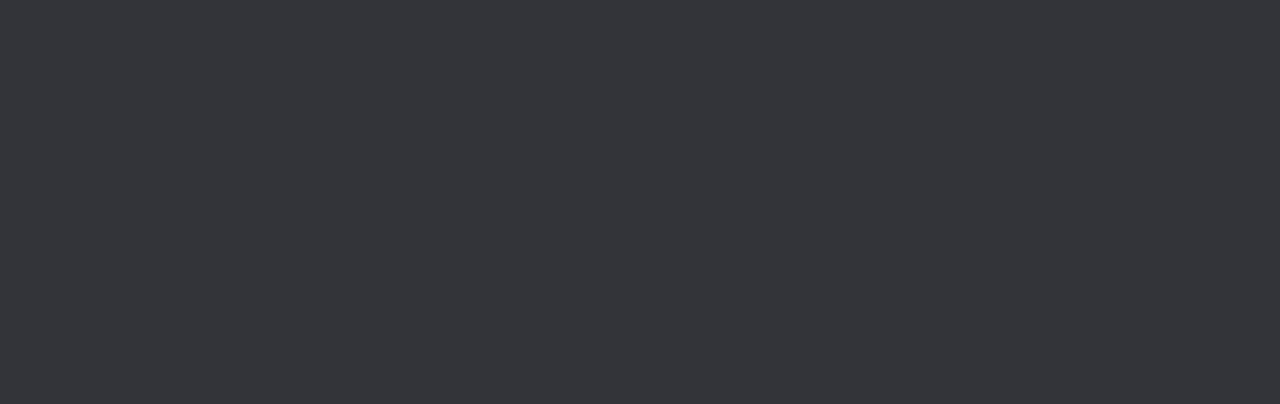
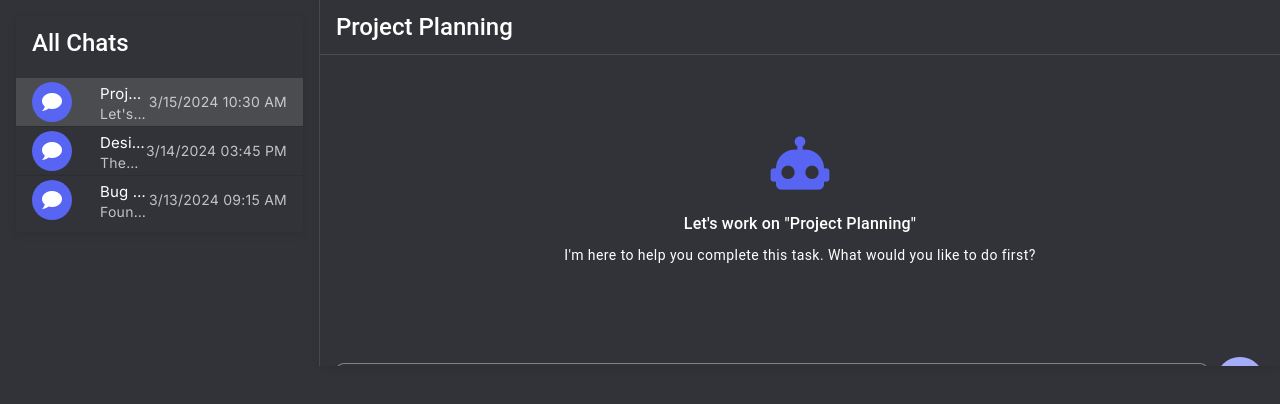
Before and after one commit to cchew/agents, a Vue app in the folder ui/: page /chats/chat1 in a window 1280 px wide. Before the commit this address had no page. Shown: the top 404 px of the page. Built offline with nearby package versions, Linux system fonts and the light colour scheme.

Commit message:
Initial chat list and update imports

```diff
--- /dev/null
+++ b/ui/src/components/chats/ChatsList.vue
@@ -0,0 +1,73 @@
+<template>
+  <v-container>
+    <v-row>
+      <v-col cols="12">
+        <v-card>
+          <v-card-title class="text-h5">
+            All Chats
+          </v-card-title>
+          <v-list>
+            <v-list-item
+              v-for="chat in chats"
+              :key="chat.id"
+              :to="`/chats/${chat.id}`"
+              :active="currentChatId === chat.id"
+            >
+              <template v-slot:prepend>
+                <v-avatar color="primary" class="mr-3">
+                  <v-icon icon="mdi-chat" />
+                </v-avatar>
+              </template>
+
+              <v-list-item-title>{{ chat.name }}</v-list-item-title>
+              <v-list-item-subtitle>{{ chat.lastMessage }}</v-list-item-subtitle>
+
+              <template v-slot:append>
+                <v-list-item-subtitle>
+                  {{ formatDate(chat.timestamp) }}
+                </v-list-item-subtitle>
+              </template>
+            </v-list-item>
+          </v-list>
+        </v-card>
+      </v-col>
+    </v-row>
+  </v-container>
+</template>
+
+<script>
+import { mapGetters } from 'vuex'
+
+export default {
+  name: 'ChatsList',
+
+  computed: {
+    ...mapGetters('chats', ['allChats']),
+
+    chats() {
+      return this.allChats
+    },
+
+    currentChatId() {
+      return this.$route.params.chatId
+    }
+  },
+
+  methods: {
+    formatDate(dateString) {
+      const date = new Date(dateString)
+      return date.toLocaleDateString() + ' ' + date.toLocaleTimeString([], { hour: '2-digit', minute: '2-digit' })
+    }
+  }
+}
+</script>
+
+<style scoped>
+.v-list-item {
+  border-bottom: 1px solid rgba(0, 0, 0, 0.12);
+}
+
+.v-list-item:last-child {
+  border-bottom: none;
+}
+</style>
--- a/ui/src/components/navigation/AppNavigation.vue
+++ b/ui/src/components/navigation/AppNavigation.vue
@@ -31,6 +31,15 @@
         :value="'all'"
         :to="'/tasks'"
         :active="currentRoute === 'all'"
+        rounded="lg"
+      />
+
+      <v-list-item
+        prepend-icon="mdi-chat"
+        title="All Chats"
+        :value="'chats'"
+        :to="'/chats'"
+        :active="currentRoute === 'chats'"
         rounded="lg"
       />
 
--- a/ui/src/router/index.js
+++ b/ui/src/router/index.js
@@ -1,9 +1,11 @@
 import { createRouter, createWebHistory } from 'vue-router'
-import store from '../store'
+import store from '@/store'
 
 // Views
-import Login from '../views/Login.vue'
-import Dashboard from '../views/Dashboard.vue'
+import Login from '@/views/Login'
+import Dashboard from '@/views/Dashboard'
+import Chats from '@/views/Chats'
+import ChatDetail from '@/views/ChatDetail'
 
 const routes = [
   {
@@ -27,6 +29,20 @@ const routes = [
     name: 'TaskList',
     component: Dashboard,
     meta: { requiresAuth: true }
+  },
+  {
+    path: '/chats',
+    component: Chats,
+    children: [
+      {
+        path: '',
+        redirect: '/chats/chat1'
+      },
+      {
+        path: ':chatId',
+        component: ChatDetail
+      }
+    ]
   }
 ]
 
--- a/ui/src/store/index.js
+++ b/ui/src/store/index.js
@@ -2,11 +2,13 @@ import { createStore } from 'vuex'
 import auth from './modules/auth'
 import tasks from './modules/tasks'
 import lists from './modules/lists'
+import chats from './modules/chats'
 
 export default createStore({
   modules: {
     auth,
     tasks,
-    lists
+    lists,
+    chats
   }
 })
--- /dev/null
+++ b/ui/src/store/modules/chats.js
@@ -0,0 +1,108 @@
+export default {
+  namespaced: true,
+
+  state: {
+    chats: [
+      {
+        id: 'chat1',
+        name: 'Project Planning',
+        lastMessage: 'Let\'s discuss the timeline for the next sprint',
+        timestamp: '2024-03-15T10:30:00',
+        messages: [
+          {
+            id: 'msg1',
+            sender: 'John',
+            content: 'Hi team, let\'s plan our next sprint',
+            timestamp: '2024-03-15T10:30:00'
+          },
+          {
+            id: 'msg2',
+            sender: 'Sarah',
+            content: 'I think we should focus on the authentication module first',
+            timestamp: '2024-03-15T10:32:00'
+          },
+          {
+            id: 'msg3',
+            sender: 'Mike',
+            content: 'Agreed. We can start with that and then move to the dashboard',
+            timestamp: '2024-03-15T10:35:00'
+          }
+        ]
+      },
+      {
+        id: 'chat2',
+        name: 'Design Review',
+        lastMessage: 'The new UI mockups look great!',
+        timestamp: '2024-03-14T15:45:00',
+        messages: [
+          {
+            id: 'msg1',
+            sender: 'Emma',
+            content: 'I\'ve updated the UI mockups for the dashboard',
+            timestamp: '2024-03-14T15:45:00'
+          },
+          {
+            id: 'msg2',
+            sender: 'David',
+            content: 'The new design looks much cleaner',
+            timestamp: '2024-03-14T15:48:00'
+          },
+          {
+            id: 'msg3',
+            sender: 'Emma',
+            content: 'Thanks! I\'ll share the updated assets with the team',
+            timestamp: '2024-03-14T15:50:00'
+          }
+        ]
+      },
+      {
+        id: 'chat3',
+        name: 'Bug Reports',
+        lastMessage: 'Found an issue with the login form',
+        timestamp: '2024-03-13T09:15:00',
+        messages: [
+          {
+            id: 'msg1',
+            sender: 'Alex',
+            content: 'There\'s a bug in the login form validation',
+            timestamp: '2024-03-13T09:15:00'
+          },
+          {
+            id: 'msg2',
+            sender: 'Lisa',
+            content: 'Can you provide more details about the issue?',
+            timestamp: '2024-03-13T09:20:00'
+          },
+          {
+            id: 'msg3',
+            sender: 'Alex',
+            content: 'The form accepts invalid email formats',
+            timestamp: '2024-03-13T09:25:00'
+          }
+        ]
+      }
+    ]
+  },
+
+  getters: {
+    allChats: state => state.chats,
+    getChatById: state => id => state.chats.find(chat => chat.id === id)
+  },
+
+  mutations: {
+    ADD_MESSAGE(state, { chatId, message }) {
+      const chat = state.chats.find(c => c.id === chatId)
+      if (chat) {
+        chat.messages.push(message)
+        chat.lastMessage = message.content
+        chat.timestamp = message.timestamp
+      }
+    }
+  },
+
+  actions: {
+    sendMessage({ commit }, { chatId, message }) {
+      commit('ADD_MESSAGE', { chatId, message })
+    }
+  }
+}
--- /dev/null
+++ b/ui/src/views/ChatDetail.vue
@@ -0,0 +1,78 @@
+<template>
+  <div class="chat-detail">
+    <v-card flat class="h-100">
+      <v-card-title class="text-h5">
+        {{ chat?.name }}
+      </v-card-title>
+
+      <v-divider />
+
+      <ChatInterface
+        :task="{
+          title: chat?.name || 'Chat'
+        }"
+        :messages="formattedMessages"
+        @send-message="handleSendMessage"
+      />
+    </v-card>
+  </div>
+</template>
+
+<script>
+import { mapGetters } from 'vuex'
+import ChatInterface from '@/components/chats/ChatInterface'
+
+export default {
+  name: 'ChatDetail',
+  components: {
+    ChatInterface
+  },
+
+  computed: {
+    ...mapGetters('chats', ['getChatById']),
+
+    chatId() {
+      return this.$route.params.chatId
+    },
+
+    chat() {
+      return this.getChatById(this.chatId)
+    },
+
+    formattedMessages() {
+      if (!this.chat?.messages) return []
+
+      return this.chat.messages.map(msg => ({
+        role: msg.sender === 'John' ? 'assistant' : 'user',
+        content: msg.content
+      }))
+    }
+  },
+
+  methods: {
+    handleSendMessage(message) {
+      this.$store.dispatch('chats/sendMessage', {
+        chatId: this.chatId,
+        message: {
+          id: `msg${this.chat.messages.length + 1}`,
+          sender: 'John',
+          content: message,
+          timestamp: new Date().toISOString()
+        }
+      })
+    }
+  }
+}
+</script>
+
+<style scoped>
+.chat-detail {
+  height: 100%;
+  display: flex;
+  flex-direction: column;
+}
+
+.h-100 {
+  height: 100%;
+}
+</style>
--- /dev/null
+++ b/ui/src/views/Chats.vue
@@ -0,0 +1,32 @@
+<template>
+  <v-container fluid class="pa-0">
+    <v-row no-gutters>
+      <!-- Chat List Sidebar -->
+      <v-col cols="12" md="4" lg="3" class="border-e">
+        <ChatsList />
+      </v-col>
+
+      <!-- Chat Interface -->
+      <v-col cols="12" md="8" lg="9">
+        <router-view />
+      </v-col>
+    </v-row>
+  </v-container>
+</template>
+
+<script>
+import ChatsList from '@/components/chats/ChatsList'
+
+export default {
+  name: 'ChatsView',
+  components: {
+    ChatsList
+  }
+}
+</script>
+
+<style scoped>
+.border-e {
+  border-right: 1px solid var(--v-divider-base);
+}
+</style>
--- a/ui/vite.config.js
+++ b/ui/vite.config.js
@@ -1,7 +1,14 @@
 import { defineConfig } from 'vite'
 import vue from '@vitejs/plugin-vue'
+import path from 'path'
 
 // https://vitejs.dev/config/
 export default defineConfig({
   plugins: [vue()],
+  resolve: {
+    alias: {
+      '@': path.resolve(__dirname, './src')
+    },
+    extensions: ['.js', '.vue', '.json']
+  }
 })
```
Also changed, not shown: ui/src/views/Dashboard.vue (+6 -6 lines), ui/src/components/chats/ChatInterface.vue (renamed from ui/src/components/chat/ChatInterface.vue).
